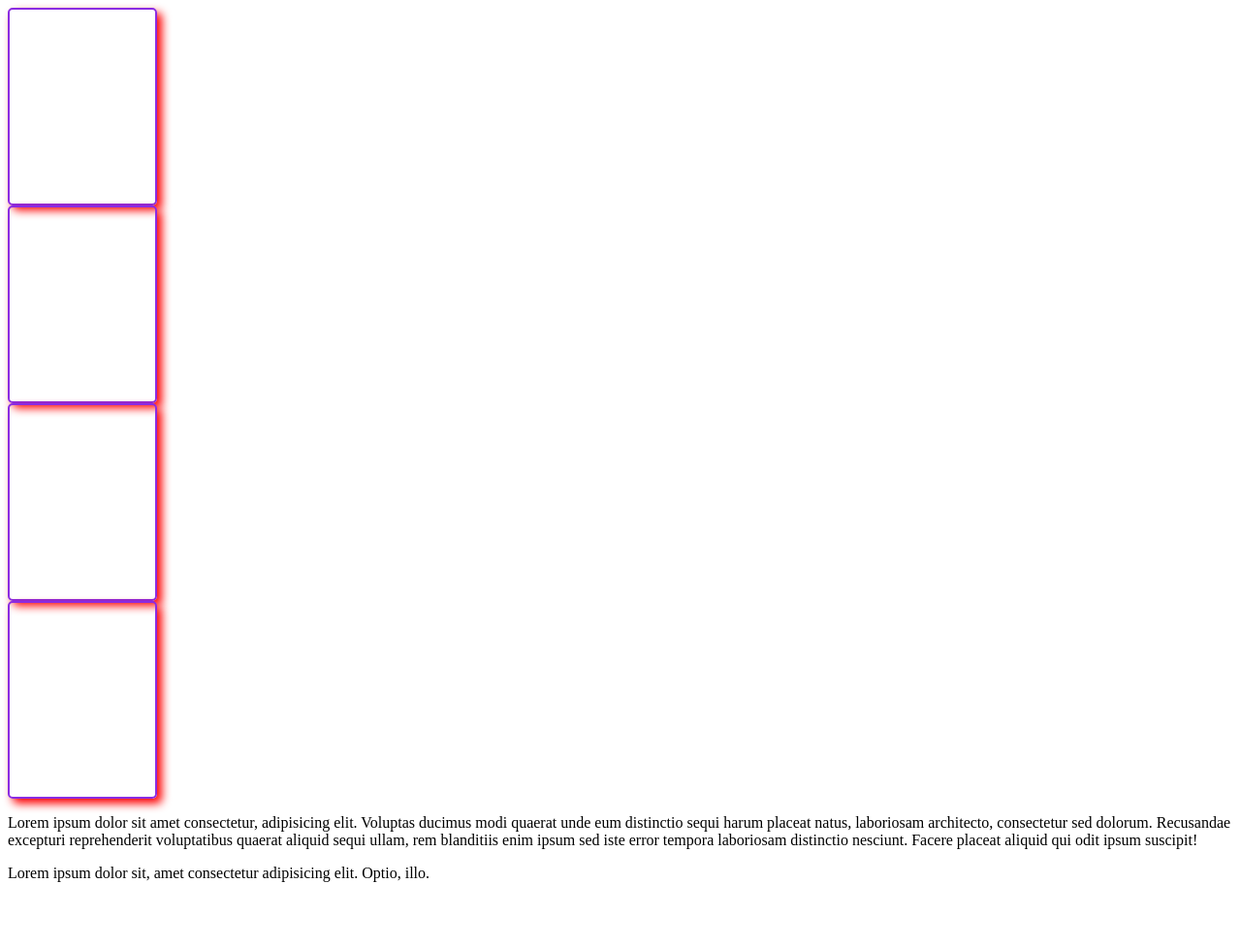
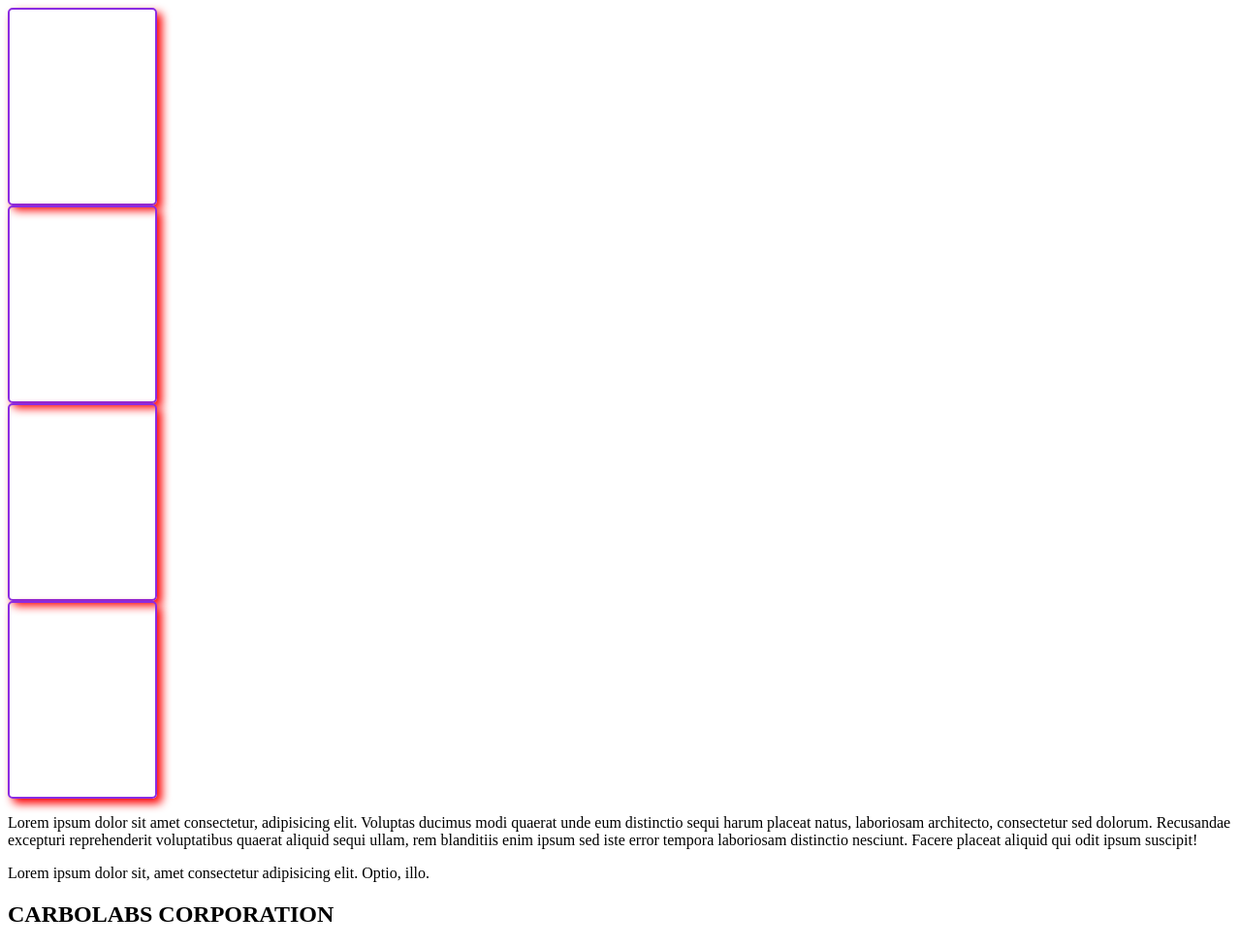
Before and after one commit to Asadujjaman97/class4, a plain HTML site: page index.html in a window 1280 px wide. Shown: the whole page at 97% size. Before the commit the page ends 926 px from the top, so only its background shows below. Drawn offline with Linux system fonts and the light colour scheme.

Commit message:
added a h1

```diff
--- a/index.html
+++ b/index.html
@@ -17,6 +17,13 @@
     </section>
     <p>Lorem ipsum dolor sit amet consectetur, adipisicing elit. Voluptas ducimus modi quaerat unde eum distinctio sequi harum placeat natus, laboriosam architecto, consectetur sed dolorum. Recusandae excepturi reprehenderit voluptatibus quaerat aliquid sequi ullam, rem blanditiis enim ipsum sed iste error tempora laboriosam distinctio nesciunt. Facere placeat aliquid qui odit ipsum suscipit!</p>
     <p>Lorem ipsum dolor sit, amet consectetur adipisicing elit. Optio, illo. </p>
+    <section><div>
+<h1>
+    CARBOLABS CORPORATION
+</h1>
+    </div>
+
+</section>
 
 </body>
 
```
